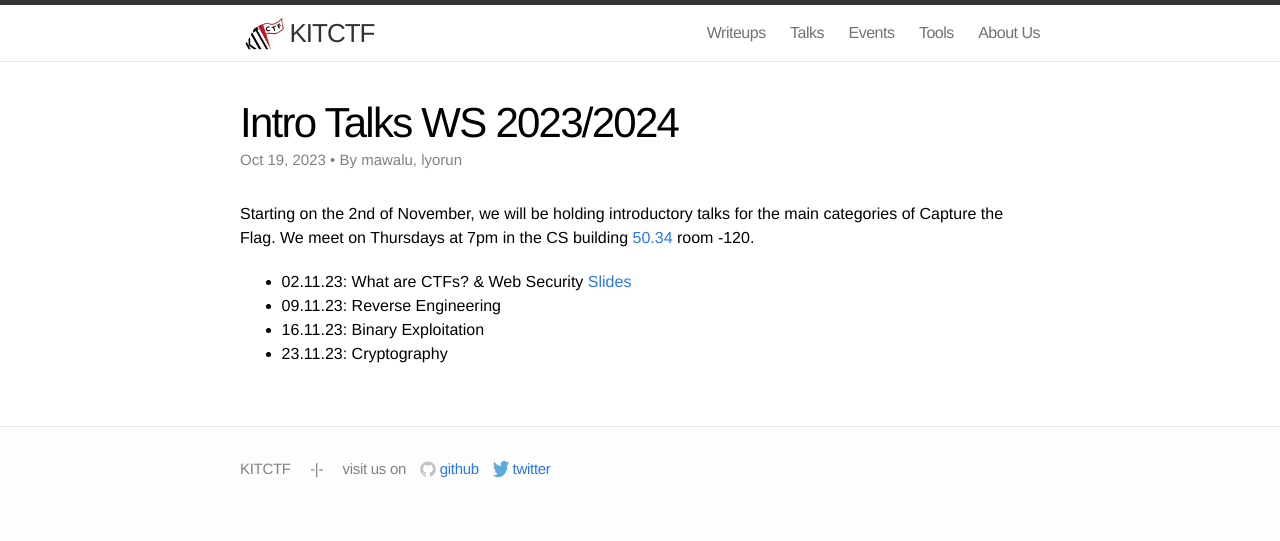
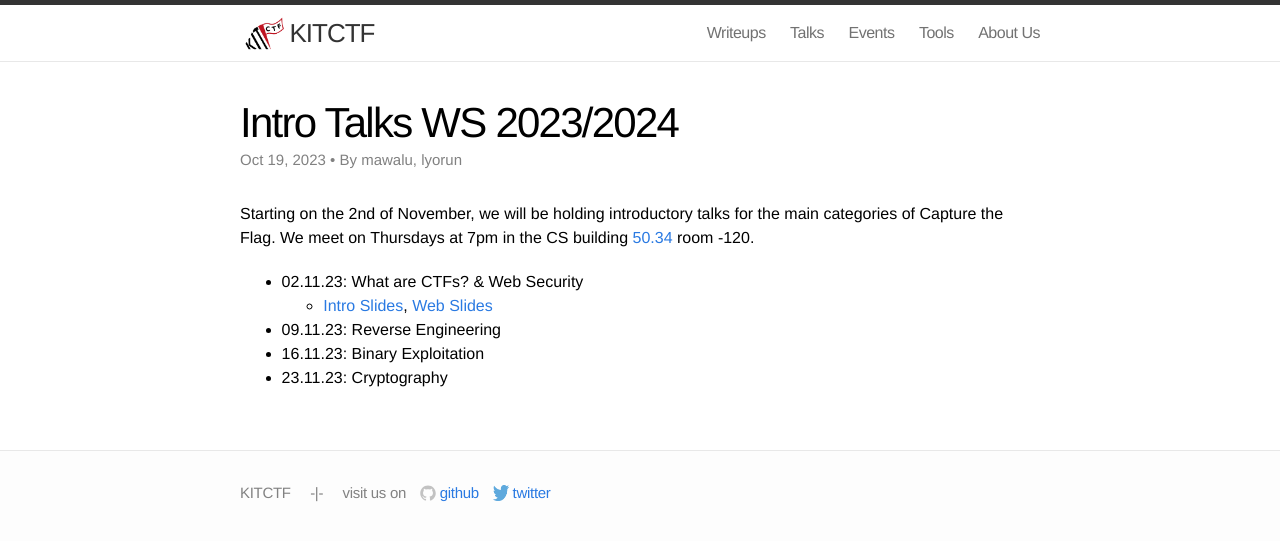
Before and after one commit to kitctf/www, a Jekyll site: the page built from _posts/2023-10-19-intro.md, in a window 1280 px wide. Shown: the top 541 px of the page. Built offline with Jekyll 4.4.1, drawn with Linux system fonts in a browser that asks for light colours.

Commit message:
Unify structure, add general intro talk

```diff
--- a/_posts/2023-10-19-intro.md
+++ b/_posts/2023-10-19-intro.md
@@ -9,7 +9,8 @@ author: mawalu, lyorun
 Starting on the 2nd of November, we will be holding introductory talks for the main categories of Capture the Flag.
 We meet on Thursdays at 7pm in the CS building [50.34](https://www.kit.edu/campusplan/) room -120.
 
- * 02.11.23: What are CTFs? & Web Security [Slides](/files/web-exploitation-23.pdf)
+ * 02.11.23: What are CTFs? & Web Security
+    * [Intro Slides](/talks/2023-11-02-intro/slides.pdf), [Web Slides](/talks/2023-11-02-webintro/slides.pdf)
  * 09.11.23: Reverse Engineering
  * 16.11.23: Binary Exploitation
  * 23.11.23: Cryptography
```
Also changed, not shown: 3 other files.
